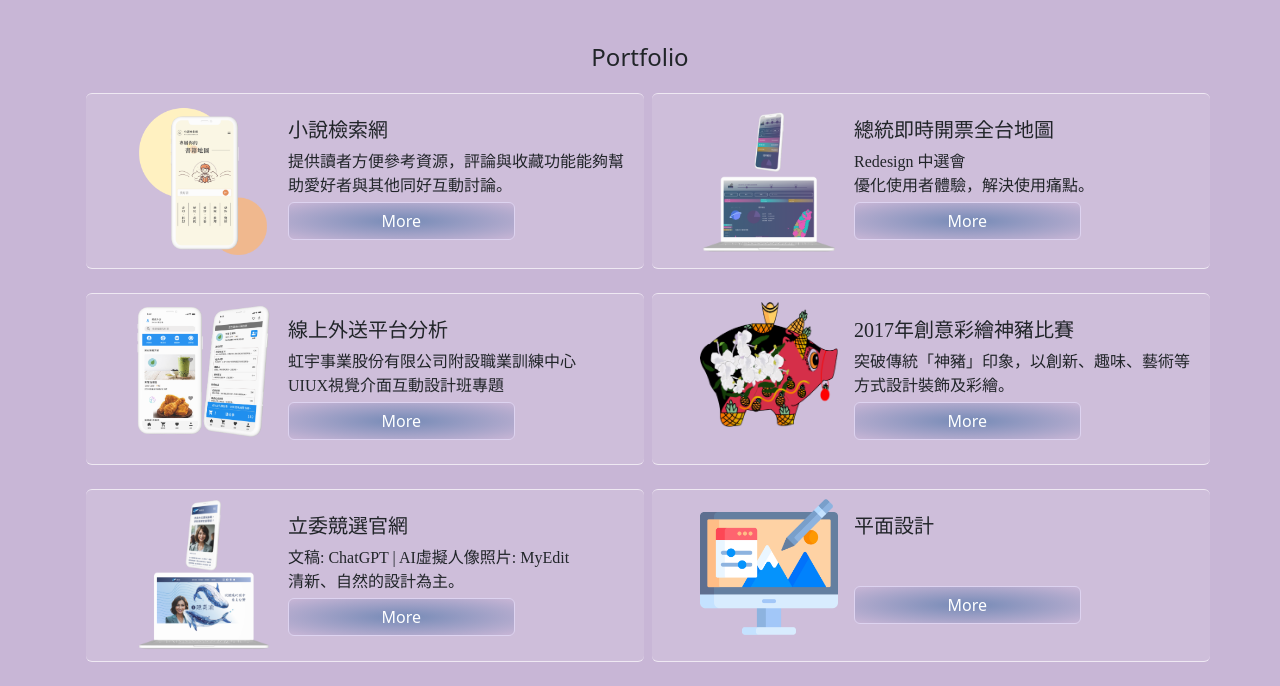
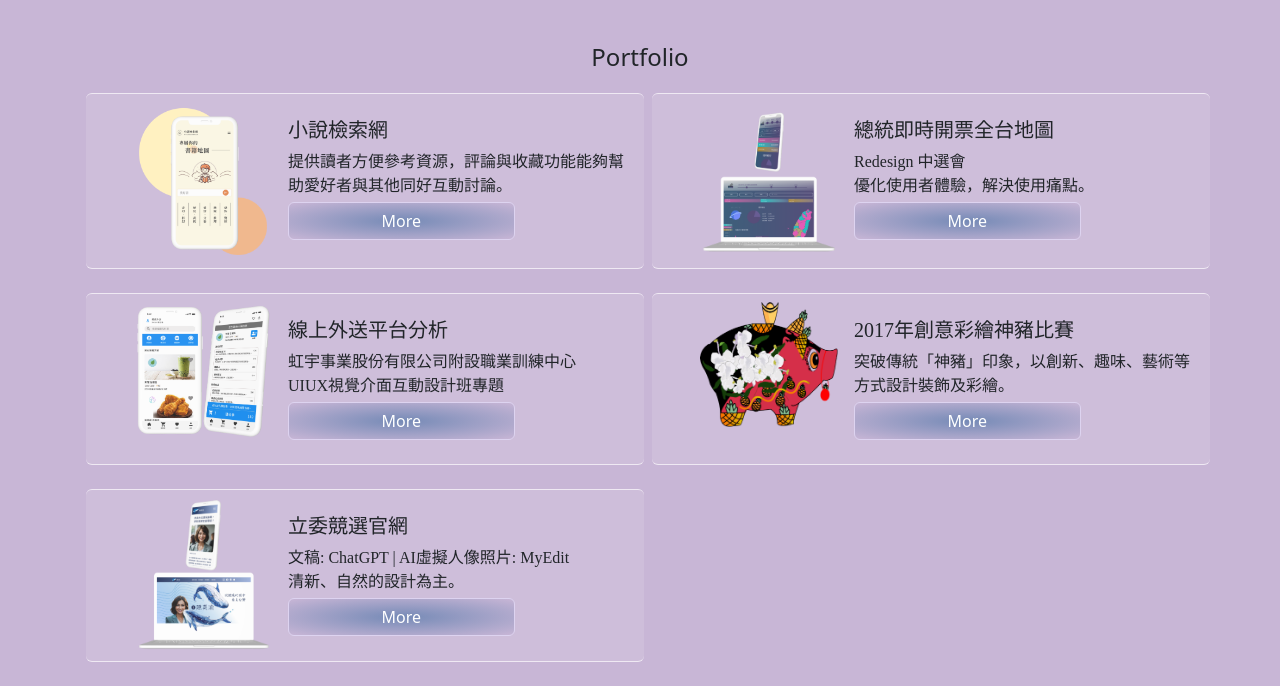
Before and after one commit to Megumilin/minaPortfolio, a plain HTML site: page index.html in a window 1280 px wide. Shown: the part 755-1441 px from the top of the page. Drawn offline with nearby package versions, Linux system fonts and the light colour scheme; a web font is replaced by a local one.

Commit message:
no message

```diff
--- a/index.html
+++ b/index.html
@@ -233,26 +233,26 @@
               </div>
             </div>
 
-            <div
-            data-aos="fade-left"
-            data-aos-offset="600"
-            data-aos-easing="ease-in-out"
-            class="card col-6 mb-6 mx-1 py-2 portfolioCard"
-          >
+            <!-- <div -->
+            <!-- data-aos="fade-left" -->
+            <!-- data-aos-offset="600" -->
+            <!-- data-aos-easing="ease-in-out" -->
+            <!-- class="card col-6 mb-6 mx-1 py-2 portfolioCard" -->
+          <!-- > -->
 
-                  <div class="row g-0">
-                    <div class="col-5 col-md-4">
-                      <img src="./img/illustration.png" alt="平面設計" class="ps-5 portfolioImg" />
-                    </div>
-                    <div class="col-7 col-md-8">
-                      <div class="card-body">
-                        <h2 class="card-title ">平面設計</h2>
-                        <p class="card-text my-5"></p>
-                        <a href="https://megumilin.github.io/minaPortfolio/pages/design" class="btn col-12 col-md-8 col-12">More</a>
-                      </div>
-                    </div>
-                  </div>
-                </div>
+                  <!-- <div class="row g-0"> -->
+                    <!-- <div class="col-5 col-md-4"> -->
+                      <!-- <img src="./img/illustration.png" alt="平面設計" class="ps-5 portfolioImg" /> -->
+                    <!-- </div> -->
+                    <!-- <div class="col-7 col-md-8"> -->
+                      <!-- <div class="card-body"> -->
+                        <!-- <h2 class="card-title ">平面設計</h2> -->
+                        <!-- <p class="card-text my-5"></p> -->
+                        <!-- <a href="https://megumilin.github.io/minaPortfolio/pages/design" class="btn col-12 col-md-8 col-12">More</a> -->
+                      <!-- </div> -->
+                    <!-- </div> -->
+                  <!-- </div> -->
+                <!-- </div> -->
 
                 </div>
               </div>
```
